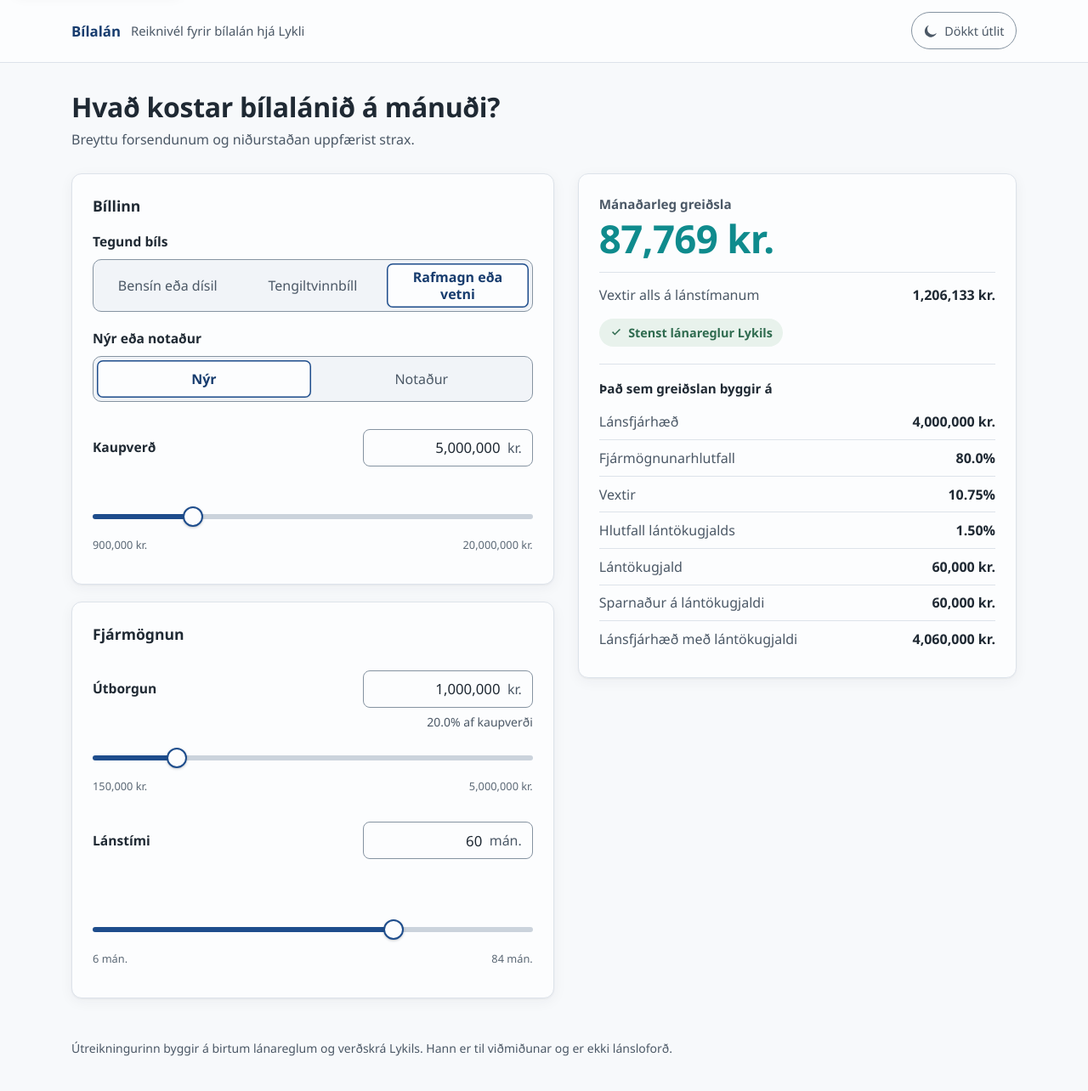
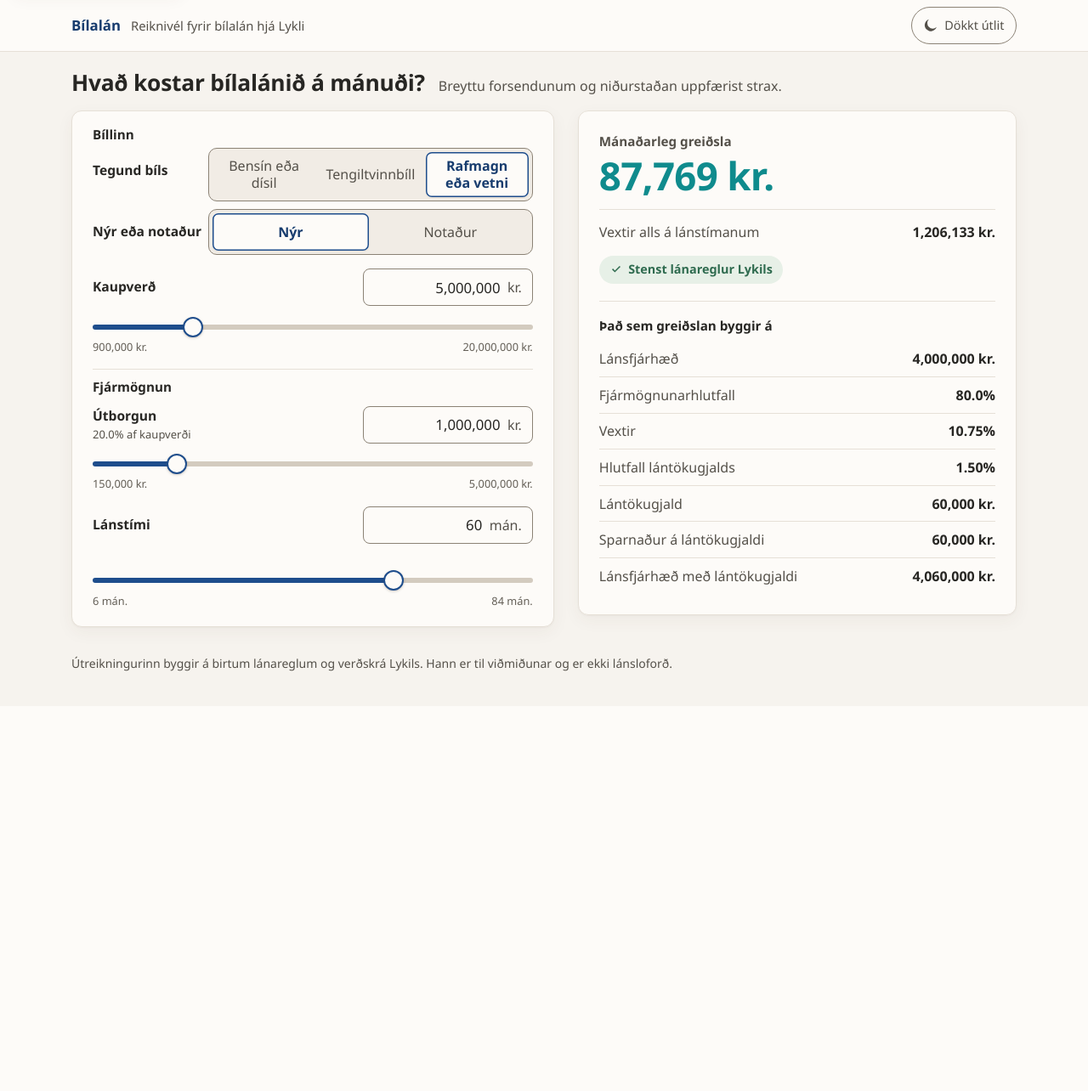
Before and after one commit to ArnarFreyrKristinsson/CarLoan, an ASP.NET Core app: page / in a window 1280 px wide. Shown: the whole page at 85% size. After the commit the page ends 790 px from the top, so only its background shows below. Run offline with ASP.NET Core 8, Linux system fonts and the light colour scheme.

Commit message:
Fit the calculator in one view and warm the light theme
Less scrolling (N1/S3, N6/S8): one card for the inputs, tighter spacing,
the intro on one line, each choice's label beside its options where the
card is wide (S1/N4). On a 1366x768 laptop scrolling drops from 618 to
166 px; at 1440x900 from 486 to 34 px. The results panel is unchanged.

Slider fields: the hint sits under the label and keeps its line while
empty; refusals and notices take one fixed-height line under the slider,
between its end labels, so nothing moves a slider mid-drag (S7/N3) and a
notice never hides the down payment's share (US-6 AC4).

Narrow screens: room under the page and scroll padding for the payment
bar, so neither the footnote nor a focused control hides under it (S2/N7).

Light theme: warm paper neutrals, softer borders and shadows; the deep
blue and the teal accent stay; every pair recomputed, AA (N8, S2/N7).

Review fixes: focus is a solid ring round the slider thumb (S2/N7); the
refusal live region is always rendered (S2/N7, N1/S3); paste refusals
are worded per field and cause (N9/S5); the down payment slider is
described by its share (S2/N7); typing past a field's digit limit gets
a note (N1/S3, N4/S1; fixed after the last round, not re-reviewed).

Co-Authored-By: Claude Opus 5.5 <noreply@anthropic.com>

```diff
--- a/CarLoan.Web/Components/Calculator/SliderField.razor
+++ b/CarLoan.Web/Components/Calculator/SliderField.razor
@@ -4,7 +4,16 @@
 
 <div class="field @(Highlighted ? "is-highlighted" : null)">
     <div class="field-row">
-        <label class="field-label" for="@Id">@Label</label>
+        @* The hint sits under the label, in the height the row already has beside the input box, so
+           it never shares a line with a notice (US-6 AC4). A field that can have a hint keeps its
+           line even while the hint is empty, so nothing below moves when it comes and goes (S7). *@
+        <div class="field-heading">
+            <label class="field-label" for="@Id">@Label</label>
+            @if (ReservesHintSpace)
+            {
+                <span class="field-hint" id="@($"{Id}-hint")">@Hint</span>
+            }
+        </div>
         <div class="field-box @(Message is null ? null : "has-message")">
             <input @ref="_input" id="@Id" class="field-input" type="text" inputmode="numeric"
                    autocomplete="off" spellcheck="false" value="@_text" readonly="@(!_isLive)"
@@ -14,24 +23,13 @@
         </div>
     </div>
 
-    @* One line of fixed height above the slider, so nothing above it changes size during a drag
-       (S7). It shows a refused keystroke if there is one, else the screen's own change notice,
-       else the hint. *@
-    <p class="field-status">
-        @* Filled by digits-only.js when a keystroke or paste is refused, so the refusal is never silent. *@
-        <span class="field-refusal" role="status"></span>
-        <span class="field-notice" aria-hidden="true">@Notice</span>
-        <span class="field-hint" id="@($"{Id}-hint")">@Hint</span>
-    </p>
-    <span class="visually-hidden" role="status">@Notice</span>
-
     @if (ShowSlider)
     {
         <div class="@SliderClass" style="@SliderStyle">
             <input type="range" class="slider-input" tabindex="@(_isLive ? null : "-1")"
                    min="@Css(Min)" max="@Css(SliderMax)" step="@Css(Step)" value="@Css(SliderValue)"
                    disabled="@SliderDisabled" aria-label="@Label" aria-valuetext="@ValueText"
-                   aria-describedby="@(MarkerValue is null ? null : $"{Id}-marker")"
+                   aria-describedby="@SliderDescribedBy"
                    @oninput="OnSliderInputAsync" />
             @if (MarkerValue is not null)
             {
@@ -39,11 +37,28 @@
                 <span class="slider-marker-label" id="@($"{Id}-marker")">@MarkerLabel</span>
             }
         </div>
-        <div class="slider-ends" aria-hidden="true">
-            <span>@FormatValue(Min)</span>
-            <span>@FormatValue(SliderMax)</span>
-        </div>
     }
+
+    @* Below the slider, one line of fixed height on every width, so nothing here can move a slider
+       (S7). It shows a refused keystroke if there is one, else the screen's own change notice; on
+       a slider the end labels sit either side of it. *@
+    <div class="field-meta @(ShowSlider ? "field-meta--slider" : null)">
+        @if (ShowSlider)
+        {
+            <span class="slider-end slider-end--min" aria-hidden="true">@FormatValue(Min)</span>
+        }
+        <p class="field-status">
+            @* Filled by digits-only.js when a keystroke or paste is refused, so the refusal is never
+               silent. Always rendered, so screen readers are listening when the text arrives. *@
+            <span class="field-refusal" role="status"></span>
+            <span class="field-notice" aria-hidden="true">@Notice</span>
+        </p>
+        @if (ShowSlider)
+        {
+            <span class="slider-end slider-end--max" aria-hidden="true">@FormatValue(SliderMax)</span>
+        }
+    </div>
+    <span class="visually-hidden" role="status">@Notice</span>
 
     @if (Message is not null)
     {
@@ -83,6 +98,9 @@
     [Parameter, EditorRequired] public string Unit { get; set; } = string.Empty;
     [Parameter, EditorRequired] public Func<decimal, string> FormatValue { get; set; } = IcelandicFormat.Number;
     [Parameter, EditorRequired] public int MaxDigits { get; set; }
+
+    /// <summary>An amount in krónur, so a refused paste can show an amount as its example.</summary>
+    [Parameter] public bool IsAmount { get; set; }
     [Parameter] public decimal? Value { get; set; }
     [Parameter] public EventCallback<FieldCommit> OnCommit { get; set; }
 
@@ -99,6 +117,9 @@
     [Parameter] public string? MarkerLabel { get; set; }
 
     [Parameter] public string? Hint { get; set; }
+
+    /// <summary>Keeps the hint's line under the label even while the hint is empty.</summary>
+    [Parameter] public bool ReservesHintSpace { get; set; }
     [Parameter] public string? Notice { get; set; }
     [Parameter] public string? Message { get; set; }
     [Parameter] public bool Highlighted { get; set; }
@@ -115,8 +136,20 @@
         get
         {
             var ids = new List<string>();
-            if (Hint is not null) ids.Add($"{Id}-hint");
+            if (ReservesHintSpace && Hint is not null) ids.Add($"{Id}-hint");
             if (Message is not null) ids.Add($"{Id}-message");
+            return ids.Count == 0 ? null : string.Join(' ', ids);
+        }
+    }
+
+    // The slider is described by the same hint as the field (the down payment's share), and by the marker.
+    private string? SliderDescribedBy
+    {
+        get
+        {
+            var ids = new List<string>();
+            if (ReservesHintSpace && Hint is not null) ids.Add($"{Id}-hint");
+            if (MarkerValue is not null) ids.Add($"{Id}-marker");
             return ids.Count == 0 ? null : string.Join(' ', ids);
         }
     }
@@ -153,7 +186,9 @@
             noDecimals = Labels.NoDecimals,
             // Only a field long enough for thousands shows dots; elsewhere a dot is a decimal point.
             dotsAreAdded = MaxDigits > 3 ? Labels.DotsAreAdded : Labels.NoDecimals,
-            pasteRefused = Labels.PasteRefused
+            // An example that fits the field: an amount only where amounts go.
+            pasteRefused = IsAmount ? Labels.PasteRefused : Labels.PasteRefusedWholeNumber,
+            tooManyDigits = Labels.TooManyDigits
         });
 
         _isLive = true;
--- a/CarLoan.Web/Components/Pages/Calculator.razor
+++ b/CarLoan.Web/Components/Pages/Calculator.razor
@@ -27,10 +27,10 @@
             {
                 <SliderField Id="car-age" Label="@Labels.CarAge" Unit="ár" FormatValue="Years" MaxDigits="CarAgeDigits"
                              ShowSlider="false" Value="_carAge" OnCommit="OnCarAgeCommitted"
-                             Hint="Í heilum árum." />
+                             Hint="Í heilum árum." ReservesHintSpace="true" />
             }
 
-            <SliderField Id="purchase-price" Label="@Labels.PurchasePrice" Unit="kr." FormatValue="IcelandicFormat.Krona"
+            <SliderField Id="purchase-price" Label="@Labels.PurchasePrice" Unit="kr." FormatValue="IcelandicFormat.Krona" IsAmount="true"
                          MaxDigits="AmountDigits" Min="PriceSliderMin" Max="PriceSliderMax" Step="PriceSliderStep"
                          Value="_price" OnCommit="OnPriceCommitted" Message="@FieldMessage(nameof(LoanRequest.PurchasePrice))" />
         </div>
@@ -38,11 +38,11 @@
         <div class="group">
             <h3 class="group-title">Fjármögnun</h3>
 
-            <SliderField Id="down-payment" Label="@Labels.DownPayment" Unit="kr." FormatValue="IcelandicFormat.Krona"
+            <SliderField Id="down-payment" Label="@Labels.DownPayment" Unit="kr." FormatValue="IcelandicFormat.Krona" IsAmount="true"
                          MaxDigits="AmountDigits" Min="DownPaymentSliderMin" Max="@(_price ?? DownPaymentSliderMin)"
                          Step="DownPaymentSliderStep" SliderDisabled="@(_price is null or < DownPaymentSliderMin)"
                          Value="_downPayment" OnCommit="OnDownPaymentCommitted"
-                         Hint="@DownPaymentShare" Notice="@_downPaymentNotice" Highlighted="_downPaymentHighlighted"
+                         Hint="@DownPaymentShare" ReservesHintSpace="true" Notice="@_downPaymentNotice" Highlighted="_downPaymentHighlighted"
                          RuleNotes="@_view.MessagesFor(InputField.DownPayment)" />
 
             <SliderField Id="term" Label="@Labels.Term" Unit="mán." FormatValue="MonthsShort" MaxDigits="TermDigits"
@@ -182,7 +182,7 @@
         _downPayment = fitted;
         ShowDownPaymentChange(
             lowered ? "Útborgunin var lækkuð niður í kaupverðið."
-            : fitted == chosen ? "Útborgunin var færð aftur í það sem þú valdir."
+            : fitted == chosen ? "Útborgunin er aftur sú sem þú valdir."
             : "Útborgunin var hækkuð með kaupverðinu.");
     }
 
--- a/CarLoan.Web/Presentation/Labels.cs
+++ b/CarLoan.Web/Presentation/Labels.cs
@@ -18,5 +18,7 @@ internal static class Labels
     public const string DigitsOnly = "Aðeins tölustafir.";
     public const string NoDecimals = "Aðeins heilar tölur, án kommu.";
     public const string DotsAreAdded = "Punktarnir bætast við sjálfkrafa.";
-    public const string PasteRefused = "Þetta var ekki hægt að lesa sem tölu. Sláðu hana inn, til dæmis 4.500.000.";
+    public const string PasteRefused = "Þetta er ekki tala. Dæmi: 4.500.000";
+    public const string PasteRefusedWholeNumber = "Þetta er ekki tala. Sláðu inn heila tölu.";
+    public const string TooManyDigits = "Of margir tölustafir fyrir þennan reit.";
 }
--- a/CarLoan.Web/wwwroot/app.css
+++ b/CarLoan.Web/wwwroot/app.css
@@ -7,44 +7,45 @@
    - emphasis (warm teal): the one thing to look at, the monthly payment. Nothing else uses it.
    - ok / attention / error: meaning only. Muted green "stenst", amber for "not on these terms"
      and limits, red only for a value that cannot be evaluated.
-   - everything else is neutral: off-white surfaces and slate text, never pure white or black.
+   - everything else is neutral: in light, warm paper surfaces and warm charcoal text, soft
+     borders and shadows; never pure white or black.
    Light is the default. Dark follows the system unless the visitor chooses in the header;
    js/theme.js sets data-theme on <html> before the first paint. Every text colour is WCAG AA on
    its background and control edges 3:1, in both themes (the teal payment is large text, 3:1+). */
 :root {
     color-scheme: light;
 
-    --bg: #f7f9fb;
-    --surface: #fcfdfe;
-    --surface-subtle: #f1f4f8;
-    --border: #dde3ea;
-    --border-strong: #8593a1;
+    --bg: #f6f3ee;
+    --surface: #fdfbf8;
+    --surface-subtle: #f1ece5;
+    --border: #e6e0d7;
+    --border-strong: #8b8275;
 
-    --text: #1f2933;
-    --text-muted: #4b5866;
-    --text-quiet: #5b6875;
+    --text: #272623;
+    --text-muted: #545049;
+    --text-quiet: #635e56;
 
     --primary: #1e4d8c;
     --primary-strong: #173c6e;
-    --primary-soft: #e6edf7;
+    --primary-soft: #e7ecf4;
     --focus-ring: rgba(30, 77, 140, 0.3);
 
     --emphasis: #0f8b8d;
 
     --ok: #2f6b4f;
-    --ok-soft: #e8f2ec;
+    --ok-soft: #e7f0e7;
     --attention: #7a4a00;
-    --attention-soft: #fbf4e6;
+    --attention-soft: #f9f0e0;
     --attention-line: #e8cf9e;
     --error: #a33a2a;
-    --error-soft: #faece9;
+    --error-soft: #f8e9e4;
 
-    --track: #cbd3dc;
+    --track: #d3cbbf;
     --limit-tint: #ebd3a6;
     --over-limit: #b06c00;
 
-    --shade: 31, 41, 51;
-    --shadow: 0 1px 2px rgba(var(--shade), 0.05), 0 4px 16px rgba(var(--shade), 0.05);
+    --shade: 74, 58, 40;
+    --shadow: 0 1px 2px rgba(var(--shade), 0.04), 0 6px 20px rgba(var(--shade), 0.05);
     --overlay: rgba(var(--shade), 0.35);
 
     --radius: 12px;
@@ -171,7 +172,7 @@ button:focus-visible {
 .site-header-inner {
     max-width: 72rem;
     margin: 0 auto;
-    padding: 0.9rem 1.25rem;
+    padding: 0.5rem 1.25rem;
     display: flex;
     align-items: center;
     gap: 0.25rem 0.75rem;
@@ -230,7 +231,7 @@ button:focus-visible {
 .site-main {
     max-width: 72rem;
     margin: 0 auto;
-    padding: 2rem 1.25rem 3rem;
+    padding: 1.25rem 1.25rem 2rem;
 }
 
 .site-footer {
@@ -241,19 +242,23 @@ button:focus-visible {
     font-size: 0.875rem;
 }
 
+/* The question and the one-line instruction share a line where there is room. */
 .page-intro {
-    margin-bottom: 1.75rem;
+    display: flex;
+    flex-wrap: wrap;
+    align-items: baseline;
+    gap: 0.2rem 1rem;
+    margin-bottom: 1rem;
 }
 
 .page-intro h1 {
-    font-size: clamp(1.5rem, 1.2rem + 1.2vw, 2rem);
+    font-size: clamp(1.35rem, 1.15rem + 0.8vw, 1.65rem);
     line-height: 1.25;
     font-weight: 650;
     letter-spacing: -0.01em;
 }
 
 .page-intro p {
-    margin-top: 0.4rem;
     color: var(--text-muted);
 }
 
@@ -266,12 +271,7 @@ button:focus-visible {
     align-items: start;
 }
 
-.inputs {
-    display: grid;
-    gap: 1.25rem;
-}
-
-.group,
+.inputs,
 .results {
     background: var(--surface);
     border: 1px solid var(--border);
@@ -280,10 +280,23 @@ button:focus-visible {
     padding: 1.5rem;
 }
 
+/* One card for every input; the two groups inside it are split by a quiet line. Its width, not
+   the window's, decides whether a choice's label fits beside its options. */
+.inputs {
+    padding: 1rem 1.5rem 0.75rem;
+    container-type: inline-size;
+}
+
+.group + .group {
+    margin-top: 0.5rem;
+    padding-top: 0.6rem;
+    border-top: 1px solid var(--border);
+}
+
 .group-title {
-    font-size: 1.1rem;
+    font-size: 0.95rem;
     font-weight: 650;
-    margin-bottom: 1.1rem;
+    margin-bottom: 0.25rem;
 }
 
 .results {
@@ -295,14 +308,14 @@ button:focus-visible {
 
 .field {
     margin: 0 -0.75rem;
-    padding: 0.75rem;
+    padding: 0.4rem 0.75rem;
     border-radius: var(--radius-small);
     transition: background-color 0.4s ease;
 }
 
 .field + .field,
 .choice + .field {
-    margin-top: 0.5rem;
+    margin-top: 0.15rem;
 }
 
 .field.is-highlighted {
@@ -321,6 +334,19 @@ button:focus-visible {
     font-weight: 600;
     font-size: 0.975rem;
     color: var(--text);
+}
+
+.field-heading {
+    display: flex;
+    flex-direction: column;
+}
+
+.field-hint {
+    min-height: 1.2rem;
+    font-size: 0.8125rem;
+    line-height: 1.2rem;
+    color: var(--text-muted);
+    font-variant-numeric: tabular-nums;
 }
 
 .field-box {
@@ -369,14 +395,72 @@ button:focus-visible {
     color: var(--text-muted);
 }
 
+/* The line under a field: the status, and on a slider its end labels either side. It sits below
+   the slider, so nothing here can move a slider while it is dragged (S7). */
+.field-meta {
+    min-height: 1.35rem;
+    margin-top: 0.2rem;
+    font-size: 0.8125rem;
+    line-height: 1.35rem;
+    font-variant-numeric: tabular-nums;
+}
+
+.field-meta--slider {
+    display: grid;
+    grid-template-columns: auto minmax(0, 1fr) auto;
+    grid-template-areas: "min status max";
+    align-items: baseline;
+    gap: 0 0.75rem;
+    /* Up into the lower part of the slider's 44 px touch band, below the thumb and its focus ring. */
+    margin-top: -0.55rem;
+}
+
+.slider-end {
+    font-size: 0.8rem;
+    color: var(--text-quiet);
+}
+
+.slider-end--min {
+    grid-area: min;
+}
+
+.slider-end--max {
+    grid-area: max;
+}
+
 .field-status {
-    min-height: 1.35rem;
-    margin-top: 0.35rem;
-    font-size: 0.875rem;
-    line-height: 1.35rem;
+    color: var(--text-muted);
     text-align: right;
-    color: var(--text-muted);
-    font-variant-numeric: tabular-nums;
+}
+
+.field-meta--slider .field-status {
+    grid-area: status;
+    text-align: center;
+    white-space: nowrap;
+}
+
+/* Where the middle is too narrow for a notice, the status has its own line under the ends,
+   kept at one line's height while empty so nothing below moves when a notice comes and goes. */
+@container (max-width: 30rem) {
+    .field-meta--slider {
+        grid-template-columns: auto auto;
+        grid-template-areas: "min max" "status status";
+        justify-content: space-between;
+    }
+
+    .field-meta--slider .field-status {
+        min-height: 1.35rem;
+        text-align: left;
+        white-space: normal;
+    }
+}
+
+/* On the narrowest cards a notice can need two lines; both are kept. */
+@container (max-width: 17.5rem) {
+    .field-meta--slider .field-status,
+    .field-meta:not(.field-meta--slider) {
+        min-height: 2.7rem;
+    }
 }
 
 .field-notice,
@@ -384,11 +468,10 @@ button:focus-visible {
     color: var(--attention);
 }
 
-/* One message at a time: a refusal, else a notice, else the hint. */
-.field-refusal:empty,
+/* One message at a time: a refusal, else a notice. The refusal's live region is never hidden,
+   so a screen reader is listening when digits-only.js fills it. */
 .field-notice:empty,
-.field-refusal:not(:empty) ~ *,
-.field-notice:not(:empty) ~ .field-hint {
+.field-refusal:not(:empty) ~ .field-notice {
     display: none;
 }
 
@@ -410,7 +493,7 @@ button:focus-visible {
 
 .slider {
     position: relative;
-    margin-top: 0.6rem;
+    margin-top: 0.15rem;
     --fill-at: calc(var(--thumb) / 2 + (100% - var(--thumb)) * var(--fill));
     --limit-at: calc(var(--thumb) / 2 + (100% - var(--thumb)) * var(--limit));
 }
@@ -420,7 +503,7 @@ button:focus-visible {
 }
 
 .slider--marker-space {
-    padding-top: 1.5rem;
+    padding-top: 1.2rem;
 }
 
 /* The input is 44 px tall so the whole band is the touch target (S2), whatever the thumb's size. */
@@ -553,19 +636,10 @@ button:focus-visible {
     pointer-events: none;
 }
 
-.slider-ends {
-    display: flex;
-    justify-content: space-between;
-    margin-top: 0.15rem;
-    font-size: 0.8rem;
-    color: var(--text-quiet);
-    font-variant-numeric: tabular-nums;
-}
-
 /* ---------- Segmented choices ---------- */
 
 .choice {
-    margin: 0 0 1.25rem;
+    margin: 0 0 0.6rem;
     padding: 0;
     border: 0;
     min-width: 0;
@@ -573,8 +647,19 @@ button:focus-visible {
 
 .choice .field-label {
     display: block;
-    margin-bottom: 0.5rem;
+    margin-bottom: 0.35rem;
     padding: 0;
+}
+
+/* Where the card is wide enough, the label sits left of the options, as a field's label does
+   (S1). A floated legend is laid out as ordinary content, and the options grid keeps clear of it. */
+@container (min-width: 31rem) {
+    .choice .field-label {
+        float: left;
+        width: 8.5rem;
+        margin: 0;
+        line-height: 3.25rem;
+    }
 }
 
 .choice-options {
```
Also changed, not shown: other parts of CarLoan.Web/wwwroot/app.css (+25 -15 lines), CarLoan.Web/wwwroot/js/digits-only.js (+8 -1 lines), docs/ui-plans/loan-calculator.md (+87 -0 lines).
